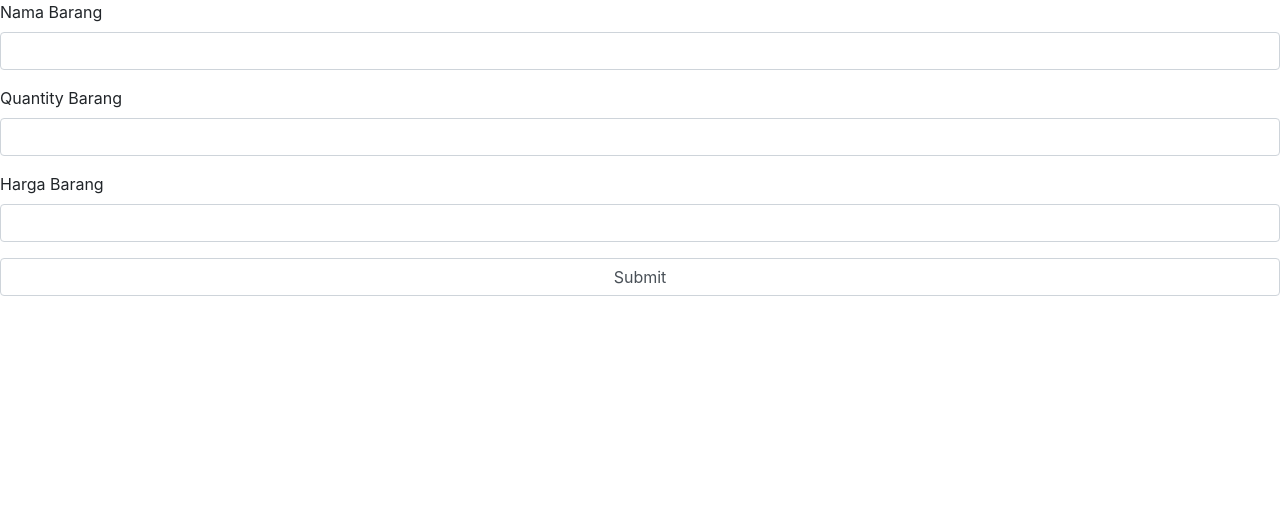
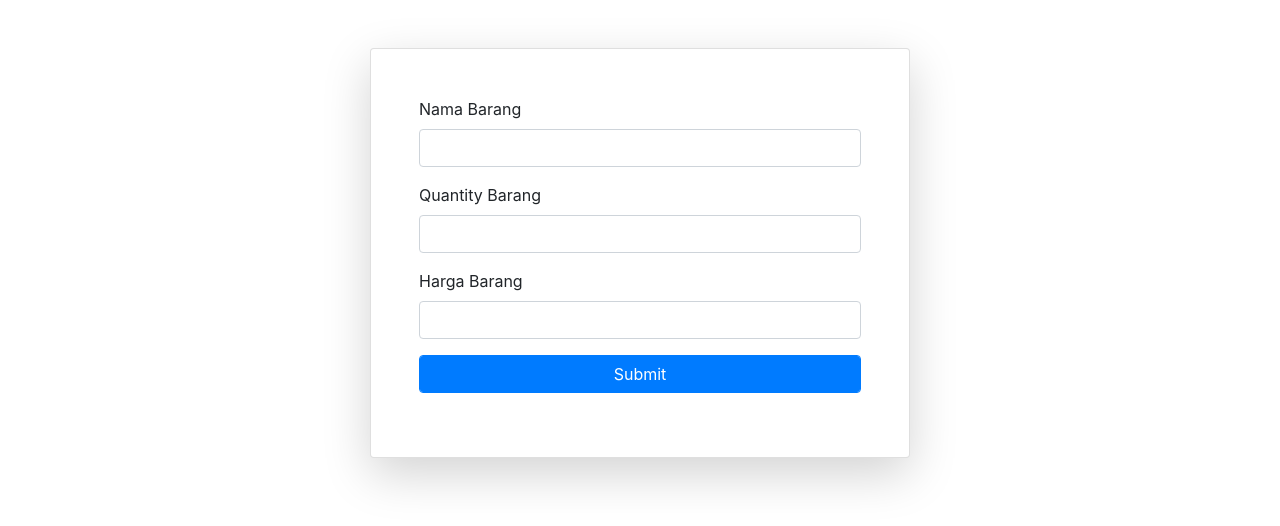
Before and after one commit to Excellent-Echo/kasir-app, a React (Create React App) app: page / in a window 1280 px wide. Shown: the top 526 px of the page. Built offline with nearby package versions, Linux system fonts and the light colour scheme.

Commit message:
selesai realese 1

```diff
--- a/package.json
+++ b/package.json
@@ -10,9 +10,11 @@
     "react": "^17.0.2",
     "react-bootstrap": "^1.5.2",
     "react-dom": "^17.0.2",
+    "react-redux": "^7.2.3",
     "react-scripts": "4.0.3",
-    "styled-components": "^5.2.3",
-    "web-vitals": "^1.1.1"
+    "redux": "^4.0.5",
+    "redux-thunk": "^2.3.0",
+    "styled-components": "^5.2.3"
   },
   "scripts": {
     "start": "react-scripts start",
--- a/src/components/FormOrder.jsx
+++ b/src/components/FormOrder.jsx
@@ -1,23 +1,23 @@
 import React from 'react';
 
-const FormOrder = () => {
+const FormOrder = ({setOrder, order, handleForm}) => {
     return (
-        <div>
-            <form>
+        <div className="card shadow-lg p-5">
+            <form onSubmit={handleForm}>
                 <div className="form-group">
                     <label htmlFor="namaBarang">Nama Barang</label>
-                    <input type="text" name="namaBarang" id="namaBarang" className="form-control"/>
+                    <input type="text" name="namaBarang" id="namaBarang" className="form-control" onChange={e=>{setOrder({...order, nama:e.target.value})}} value={order.nama}/>
                 </div>
                 <div className="form-group">
                     <label htmlFor="quantity">Quantity Barang</label>
-                    <input type="number" name="quantity" id="quantity" className="form-control"/>
+                    <input type="number" name="quantity" id="quantity" className="form-control" onChange={e=>{setOrder({...order, quantity:e.target.value})}} value={order.quantity}/>
                 </div>
                 <div className="form-group">
                     <label htmlFor="hargaBarang">Harga Barang</label>
-                    <input type="number" name="hargaBarang" id="hargaBarang" className="form-control"/>
+                    <input type="number" name="hargaBarang" id="hargaBarang" className="form-control" onChange={e=>{setOrder({...order, harga:e.target.value})}} value={order.harga}/>
                 </div>
                 <div className="form-group">
-                    <input type="submit" name="submit" id="submit" className="form-control" value="Submit"/>
+                    <input type="submit" name="submit" id="submit" className="form-control btn btn-primary" value="Submit"/>
                 </div>
             </form>
         </div>
--- a/src/pages/OrderPage.jsx
+++ b/src/pages/OrderPage.jsx
@@ -1,10 +1,22 @@
-import React from 'react';
+import React, {useState} from 'react';
 import FormOrder from '../components/FormOrder';
 
 const OrderPage = () => {
+
+    const [order, setOrder] = useState({});
+    const handleForm = (e)=>{
+        e.preventDefault();
+        console.log(order);
+        setOrder({nama:"", harga:"", quantity:""});
+    }
+
     return (
-        <div>
-            <FormOrder/>
+        <div className="container pt-5">
+            <div className="row justify-content-center">
+                <div className="col-6">
+                    <FormOrder setOrder={setOrder} order={order} handleForm={handleForm}/>
+                </div>
+            </div>
         </div>
     )
 }
```
Also changed, not shown: src/redux/store.js (added), 1 other file (tests, documents, lock files or other folders).
